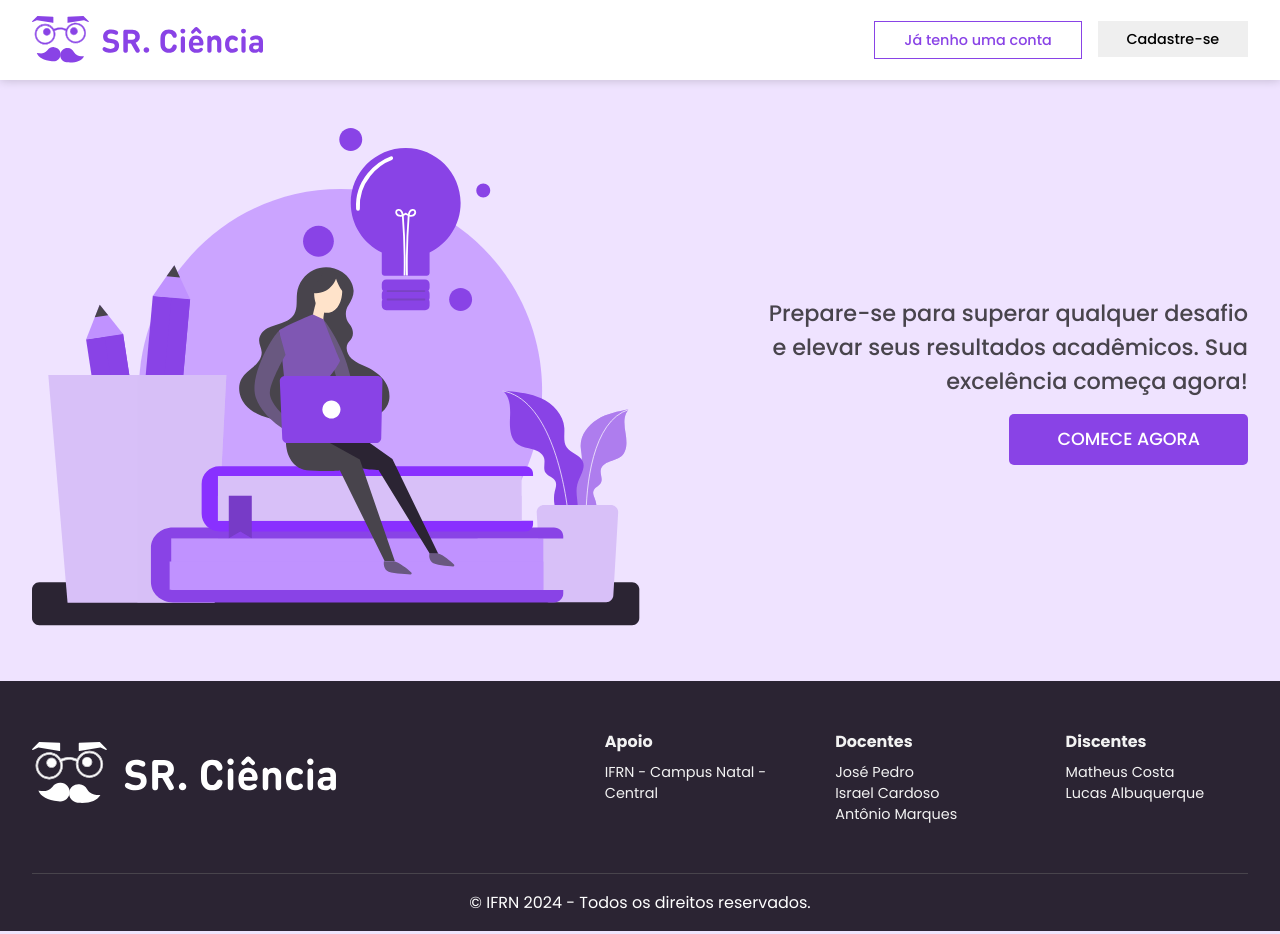
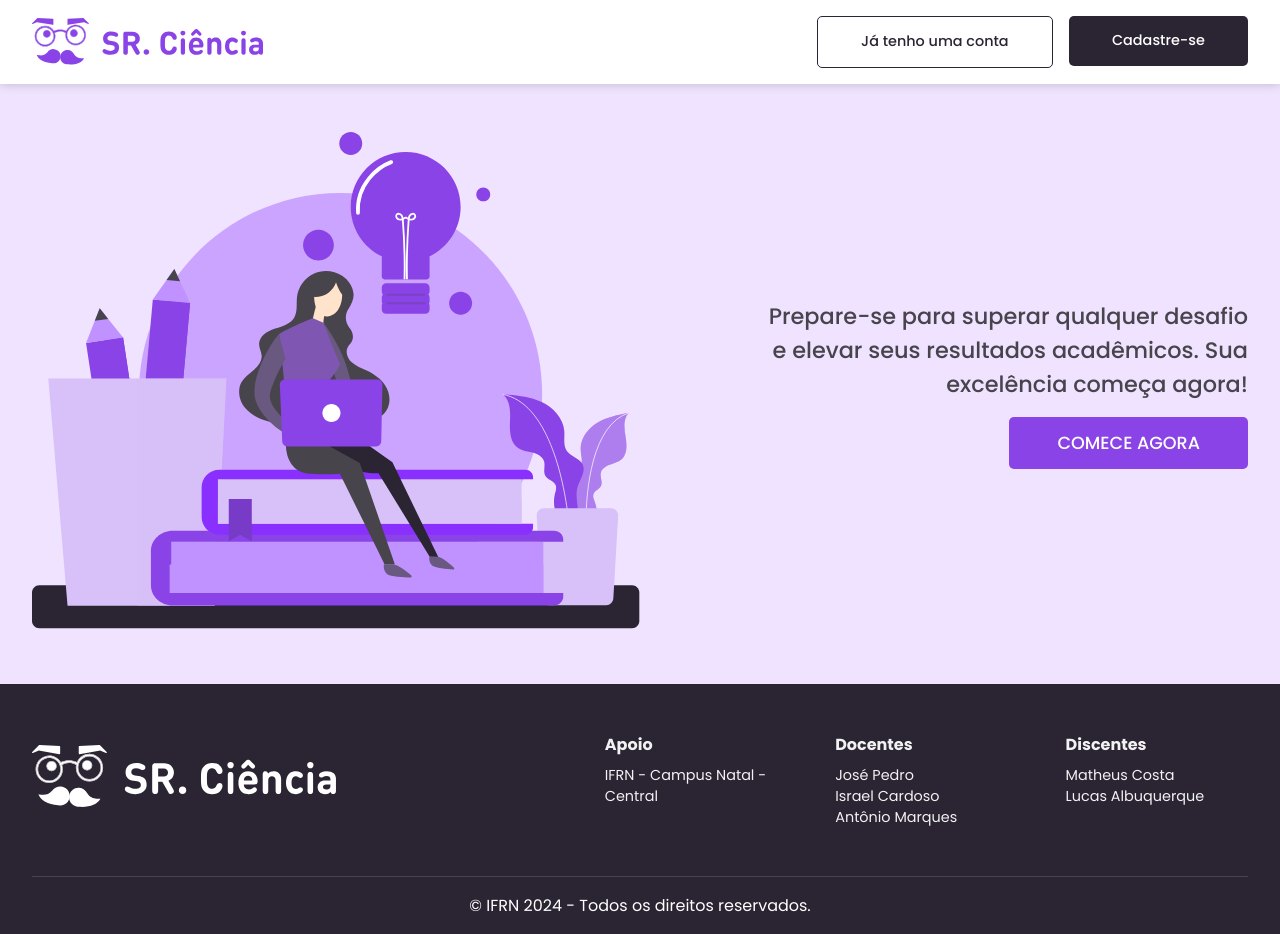
Before and after one commit to Matheusdsc2006/SrCiencia, a Django app: page / in a window 1280 px wide. Run offline with Django 5.2, Linux system fonts and the light colour scheme.

Commit message:
ajustes tela inicial

```diff
--- a/srciencia_auth/static/css/global.css
+++ b/srciencia_auth/static/css/global.css
@@ -159,7 +159,7 @@ footer .footer-copyright a:hover{
 
     footer .footer-logo{
         width: 100%;
-        max-width: 20em;
+        max-width: 15em;
     }
 
     footer .footer-content {
--- a/srciencia_auth/static/css/home.css
+++ b/srciencia_auth/static/css/home.css
@@ -1,5 +1,8 @@
 main{
     background-color: var(--color-light-purple);
+    display: flex;
+    flex-direction: column;
+    justify-content: center;
 }
 
 header .container, .container{
@@ -15,16 +18,22 @@ header .container nav ul{
 }
 
 header .container nav ul li button{
-    padding: .5em 2em;
+    padding: 1em 3em;
     border: none;
     font-size: .9rem;
     font-weight: 500;
+    border-radius: 5px;
 }
 
 header .container nav ul li#call-to-login button{
     background: none;
-    border: 1px solid var(--color-primary-purple);
-    color: var(--color-primary-purple);
+    border: 1px solid var(--color-dark-purple-gray);
+    color: var(--color-dark-purple-gray);
+}
+
+header .container nav ul li#call-to-register button{
+    background-color: var(--color-dark-purple-gray);
+    color: var(--color-white);
 }
 
 section.container{
```
Also changed, not shown: other parts of srciencia_auth/static/css/home.css (+40 -0 lines).
